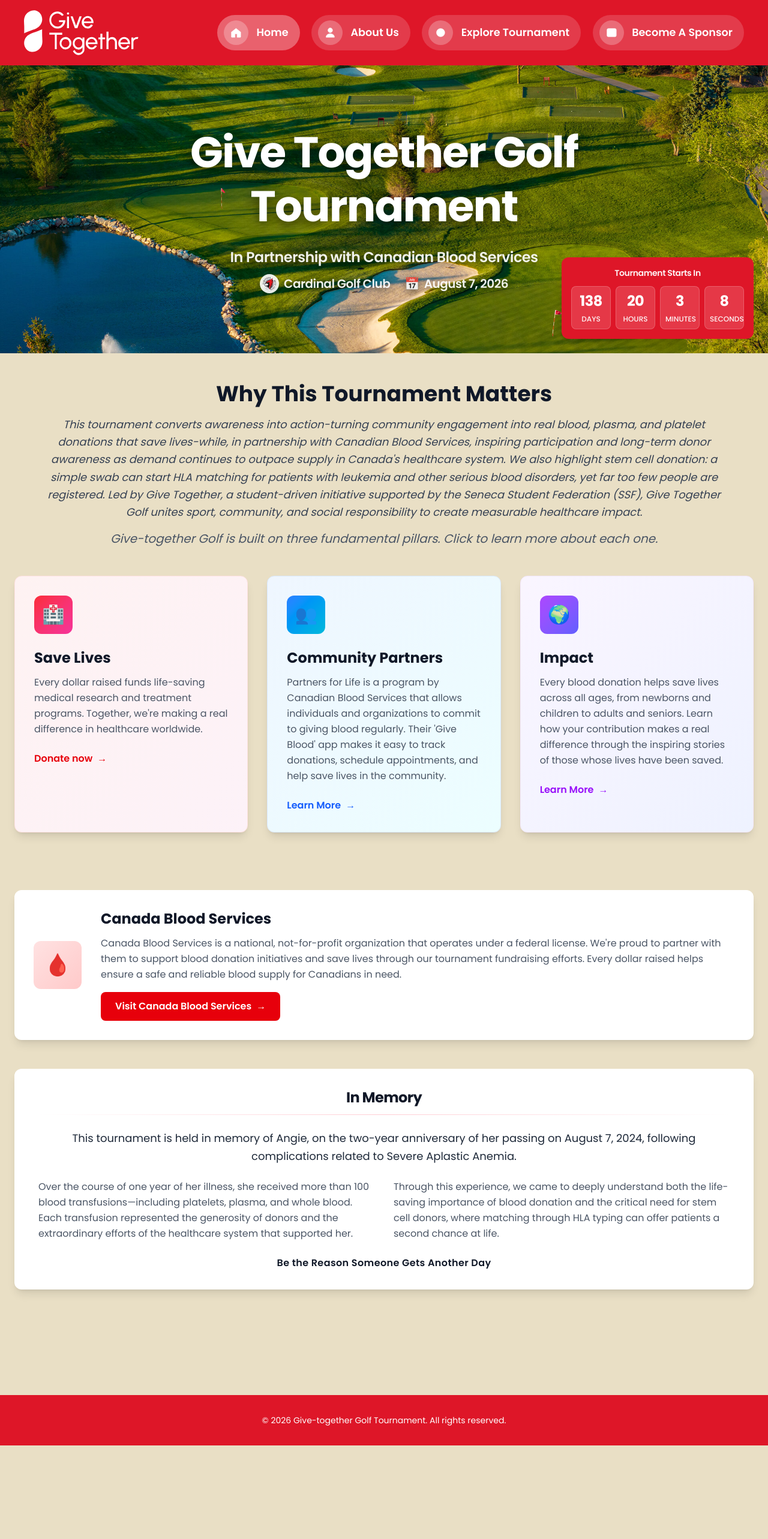
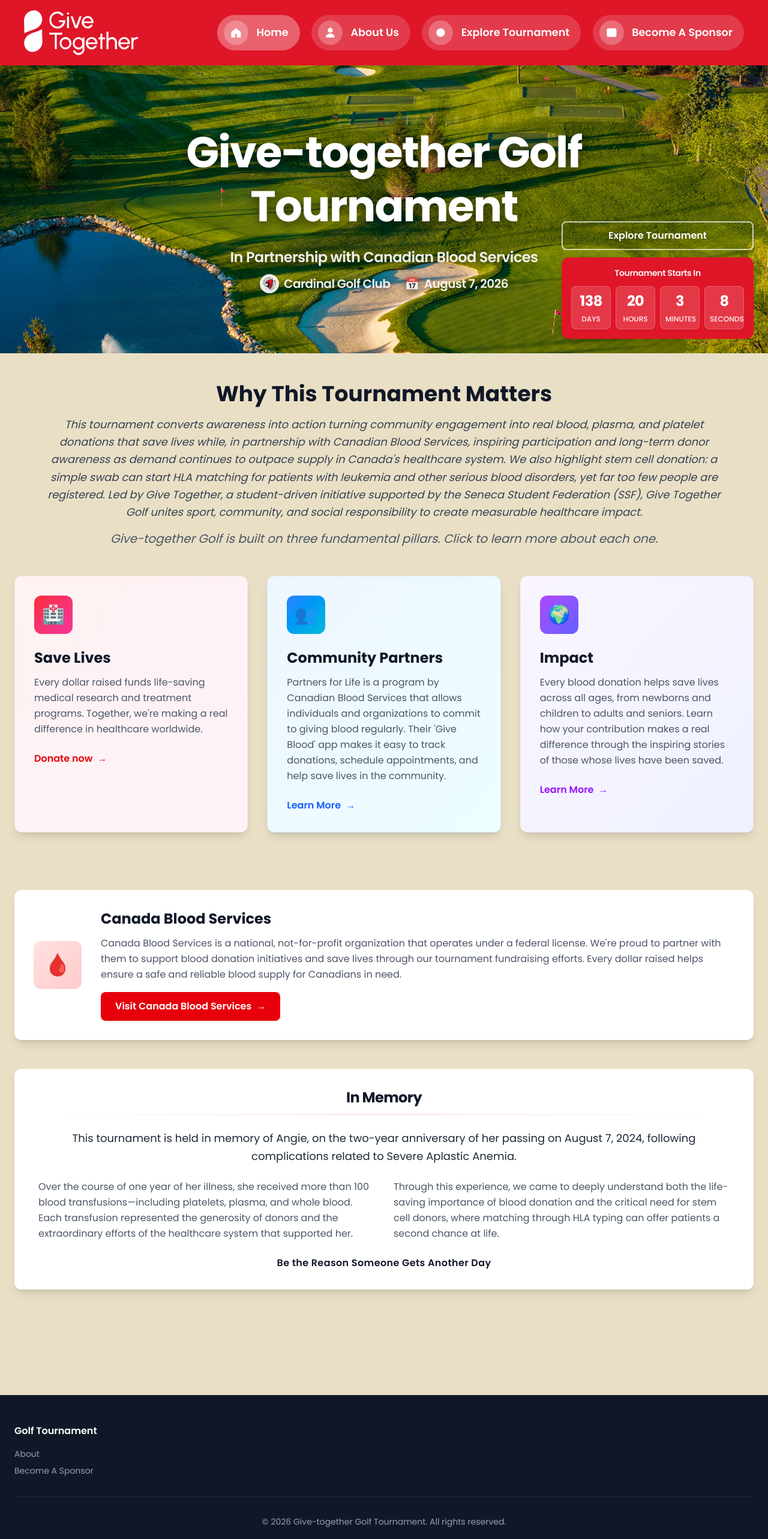
Before and after one commit to vignesh3947/giveTogetherGolfTournament, a Next.js app in the folder golf-tournament-app/: page / in a window 1280 px wide. Shown: the top 2566 px of the page at 60% size. Before the commit the page ends 2410 px from the top, so only its background shows below. Built offline with nearby package versions, Linux system fonts and the light colour scheme.

Commit message:
change in page file

```diff
--- a/golf-tournament-app/src/app/page.tsx
+++ b/golf-tournament-app/src/app/page.tsx
@@ -19,7 +19,7 @@
             <div className="w-full px-6 flex justify-center">
               <div className="space-y-6 text-center max-w-3xl">
                 <h1 className="hero-title text-6xl md:text-7xl font-bold leading-tight tracking-tight">
-                  Give Together Golf Tournament
+                  Give-together Golf Tournament
                 </h1>
                 <div className="hero-copy space-y-3">
                   <p className="text-xl md:text-2xl font-semibold tracking-tight">
@@ -52,7 +52,10 @@
             </div>
           </div>
           <div className="mt-10 md:mt-0 md:absolute md:bottom-6 md:right-6 w-full md:w-auto flex justify-center md:justify-end px-6 pb-6 md:p-0">
-            <div className="flex flex-col items-center md:items-end w-full max-w-xs">
+            <div className="flex flex-col items-center md:items-end gap-3 w-full max-w-xs">
+              <button className="hero-title px-6 py-2.5 border-2 border-white/70 text-white rounded-lg font-semibold hover:bg-white/10 transition w-full">
+                Explore Tournament
+              </button>
               <CountdownTimer size="compact" className="w-full" />
             </div>
           </div>
@@ -66,7 +69,7 @@
               Why This Tournament Matters
             </h2>
             <p className="text-lg text-gray-700 dark:text-gray-200 max-w-6xl mx-auto leading-relaxed italic">
-              This tournament converts awareness into action-turning community engagement into real blood, plasma, and platelet donations that save lives-while, in partnership with Canadian Blood Services, inspiring participation and long-term donor awareness as demand continues to outpace supply in Canada&apos;s healthcare system. We also highlight stem cell donation: a simple swab can start HLA matching for patients with leukemia and other serious blood disorders, yet far too few people are registered. Led by Give Together, a student-driven initiative supported by the Seneca Student Federation (SSF), Give Together Golf unites sport, community, and social responsibility to create measurable healthcare impact.
+              This tournament converts awareness into action turning community engagement into real blood, plasma, and platelet donations that save lives while, in partnership with Canadian Blood Services, inspiring participation and long-term donor awareness as demand continues to outpace supply in Canada's healthcare system. We also highlight stem cell donation: a simple swab can start HLA matching for patients with leukemia and other serious blood disorders, yet far too few people are registered. Led by Give Together, a student-driven initiative supported by the Seneca Student Federation (SSF), Give Together Golf unites sport, community, and social responsibility to create measurable healthcare impact.
             </p>
             <p className="text-xl text-gray-600 dark:text-gray-300 max-w-6xl mx-auto italic">
               Give-together Golf is built on three fundamental pillars. Click to learn more about each one.
@@ -75,7 +78,7 @@
 
           <div className="grid md:grid-cols-3 gap-8">
             {/* Save Lives */}
-            <a href="https://secure3.convio.net/cadbs/site/Donation2?mfc_pref=T&3041.donation=form1&df_id=3041" className="group">
+            <a href="https://secure3.convio.net/cadbs/site/Donation2?mfc_pref=T&2901.donation=form1&df_id=2901" className="group">
               <div className="bg-gradient-to-br from-red-50 to-pink-50 dark:from-red-900/10 dark:to-pink-900/10 rounded-xl p-8 shadow-lg hover:shadow-2xl hover:scale-105 transition transform duration-300 border border-red-100 dark:border-red-900/30 cursor-pointer h-full">
                 <div className="w-16 h-16 bg-gradient-to-br from-red-500 to-pink-500 rounded-xl flex items-center justify-center mb-6 group-hover:scale-110 transition">
                   <span className="text-3xl">🏥</span>
@@ -84,7 +87,7 @@
                   Save Lives
                 </h3>
                 <p className="text-gray-600 dark:text-gray-400 mb-6 leading-relaxed">
-                  Every dollar raised funds life-saving medical research and treatment programs. Together, we&apos;re making a real difference in healthcare worldwide.
+                  Every dollar raised funds life-saving medical research and treatment programs. Together, we're making a real difference in healthcare worldwide.
                 </p>
                 <div className="flex items-center text-red-600 dark:text-red-400 font-semibold group-hover:translate-x-2 transition">
                   Donate now <span className="ml-2">&rarr;</span>
@@ -144,7 +147,7 @@
                   Canada Blood Services
                 </h3>
                 <p className="text-gray-600 dark:text-gray-400 leading-relaxed mb-4">
-                  Canada Blood Services is a national, not-for-profit organization that operates under a federal license. We&apos;re proud to partner with them to support blood donation initiatives and save lives through our tournament fundraising efforts. Every dollar raised helps ensure a safe and reliable blood supply for Canadians in need.
+                  Canada Blood Services is a national, not-for-profit organization that operates under a federal license. We're proud to partner with them to support blood donation initiatives and save lives through our tournament fundraising efforts. Every dollar raised helps ensure a safe and reliable blood supply for Canadians in need.
                 </p>
                 <a
                   href="https://www.blood.ca"
@@ -191,9 +194,20 @@
       </main>
 
       {/* Footer */}
-      <footer className="bg-[var(--nav-background)] py-8 mt-24">
-        <div className="max-w-7xl mx-auto px-6 text-center text-sm text-white">
-          <p>&copy; 2026 Give-together Golf Tournament. All rights reserved.</p>
+      <footer className="bg-gray-900 dark:bg-black text-gray-400 py-12 mt-24">
+        <div className="max-w-7xl mx-auto px-6">
+          <div className="grid md:grid-cols-4 gap-8 mb-8">
+            <div>
+              <h4 className="text-white font-semibold mb-4">Golf Tournament</h4>
+              <ul className="space-y-2 text-sm">
+                <li><a href="https://www.givetogether.ca/" className="hover:text-white transition">About</a></li>
+                <li><a href="/sponsors" className="hover:text-white transition">Become A Sponsor</a></li>
+              </ul>
+            </div>
+          </div>
+          <div className="border-t border-gray-800 pt-8 text-center text-sm">
+            <p>&copy; 2026 Give-together Golf Tournament. All rights reserved.</p>
+          </div>
         </div>
       </footer>
     </div>
```
